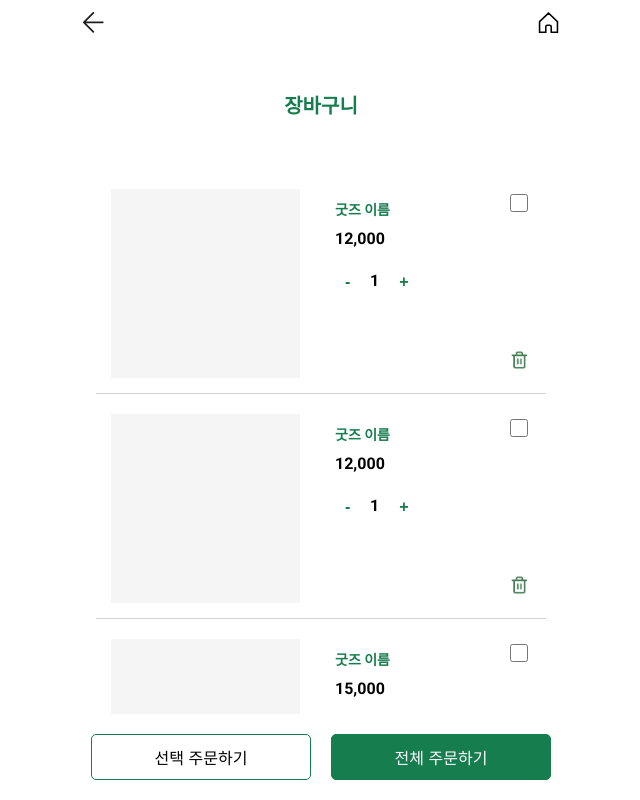
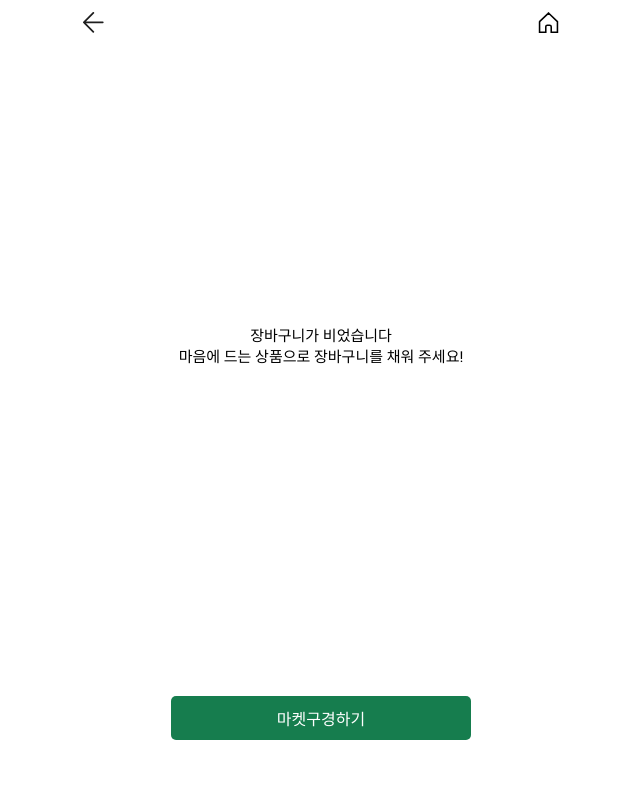
Before and after one commit to his0si/md-site, a React (Vite) app in the folder frontend/: page /cart in a window 1280 px wide. Shown: the whole page, without its empty margins (319-959 px from the left). Built offline with nearby package versions, Linux system fonts and the light colour scheme.

Commit message:
Update cart.jsx

```diff
--- a/frontend/src/pages/cart/cart.jsx
+++ b/frontend/src/pages/cart/cart.jsx
@@ -108,7 +108,7 @@ const EmptyCartButton = styled.button`
 `;
 
 const Cart = () => {
-  const [cartEmpty, setCartEmpty] = useState(false);
+  const [cartEmpty, setCartEmpty] = useState(true);
   const navigate = useNavigate();
 
   return (
@@ -119,7 +119,8 @@ const Cart = () => {
             style={{
               textAlign: "center",
               marginBottom: "40vh",
-              marginTop: "30vh",
+              marginTop: "20vh",
+              fontSize: "15px",
             }}
           >
             장바구니가 비었습니다 <br /> 마음에 드는 상품으로 장바구니를 채워
```
